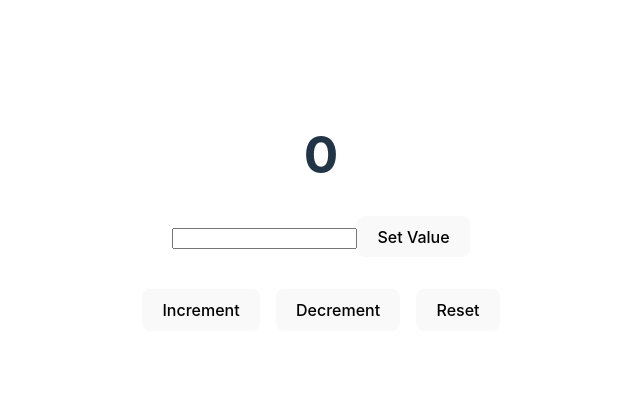
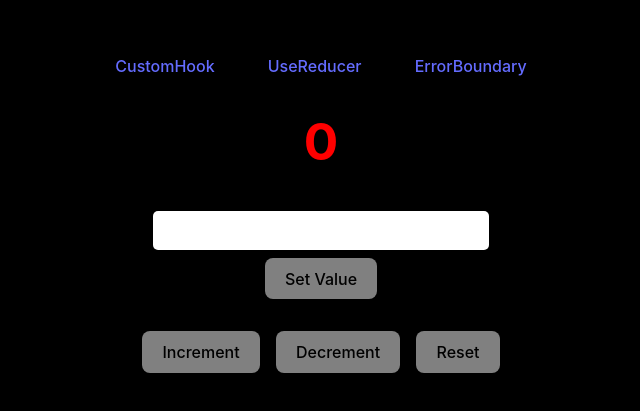
Before and after one commit to Bolaji-hub/Alt-school-Africa-second-semester-exam-project, a React (Vite) app: page /use-reducer in a window 1280 px wide. Shown: the part 173-584 px from the top of the page, without its empty margins (319-959 px from the left). Built offline with nearby package versions, Linux system fonts and the light colour scheme.

Commit message:
nav bar, ErrorBoundary, error 404 aand styling

```diff
--- a/src/App.jsx
+++ b/src/App.jsx
@@ -1,17 +1,28 @@
-import { BrowserRouter, Routes, Route } from "react-router-dom";
-import './App.css'
-import UseCounter from './UseCounter';
-import UseReducer from "./UseReducer";
+import { BrowserRouter, Routes, Link, Route } from "react-router-dom";
+import "./App.css";
+import UseCounter from "./Pages/UseCounter";
+import UseReducer from "./Pages/UseReducer";
+import TestErrorBoundary from  "./Pages/ErrorBoundary";
+import ErrorBoundary from "./componenets/ErrorBoundary";
+import Error404 from "./Pages/Error404";
 
-function App() {
+
+export default function App() {
   return (
-  <BrowserRouter>
-    <Routes>
-      <Route path="/" element={<UseCounter />}></Route>
-      <Route path="/use-reducer" element={<UseReducer />}></Route>
-    </Routes>
-  </BrowserRouter>
-  )
+    <ErrorBoundary>
+      <BrowserRouter>
+        <nav>
+          <Link to="/Use-Counter">CustomHook</Link>
+          <Link to="/Use-Reducer">UseReducer</Link>
+          <Link to="/Error-Boundary">ErrorBoundary</Link>
+        </nav>
+        <Routes>
+          <Route path="/use-counter" element={<UseCounter />}></Route>
+          <Route path="/use-reducer" element={<UseReducer />}></Route>
+          <Route path="/Error-Boundary" element={<TestErrorBoundary />}></Route>
+          <Route path="*" element={<Error404 />}></Route>
+        </Routes>
+      </BrowserRouter>
+    </ErrorBoundary>
+  );
 }
-
-export default App
--- /dev/null
+++ b/src/Pages/Error404.jsx
@@ -0,0 +1,5 @@
+
+
+export default function () {
+  return (<div>Unknown Page</div>)
+}
--- /dev/null
+++ b/src/Pages/ErrorBoundary.jsx
@@ -0,0 +1,14 @@
+import { useState  } from "react"
+
+export default function ErrorBoundary () {
+  const [hasError, setHasError] = useState(false)
+  if (hasError) {
+    throw new Error('Error triggered')
+  }
+
+  return (<div>
+
+    <button onClick={() => {setHasError(true)}}>trigger button </button>
+    <h1>Oops!</h1>
+  </div>)
+}
--- a/src/UseCounter.jsx
+++ b/src/Pages/UseCounter.jsx
@@ -1,6 +1,6 @@
 import { useState } from 'react'
-import './App.css'
-import Counter from './componenets/Counter';
+import Counter from '../componenets/Counter';
+
 
 const useCounter = (initialValue = 0) => {
   const [count, setCount] = useState(initialValue)
--- a/src/UseReducer.jsx
+++ b/src/Pages/UseReducer.jsx
@@ -1,5 +1,6 @@
 import { useState, useReducer } from "react";
-import Counter from "./componenets/Counter";
+import Counter from "../componenets/Counter";
+
 
 const reducer = (state, action) => {
   switch (action.type) {
@@ -20,7 +21,7 @@ export default function () {
   const [state, dispatch] = useReducer(reducer, { count: 0 });
 
   return (
-    <Counter
+    <Counter className="use-reducer"
       count={state.count}
       increment={() => dispatch({ type: "increment" })}
       decrement={() => dispatch({ type: "decrement" })}
--- a/src/componenets/Counter.jsx
+++ b/src/componenets/Counter.jsx
@@ -1,8 +1,9 @@
 export default function Counter(props) {
   const { count, increment, decrement, reset, setValue } = props
 
+
   return (
-    <div className="App">
+    <div className={props.className}>
       <h1>{count}</h1>
       <form onSubmit={event => {
         event.preventDefault()
--- /dev/null
+++ b/src/componenets/ErrorBoundary.jsx
@@ -0,0 +1,27 @@
+import React from 'react'
+
+export default class ErrorBoundary extends React.Component {
+  constructor(props) {
+    super(props);
+    this.state = { hasError: false };
+  }
+
+  static getDerivedStateFromError(error) {
+    // Update state so the next render will show the fallback UI.
+    return { hasError: true };
+  }
+
+  componentDidCatch(error, errorInfo) {
+    // You can also log the error to an error reporting service
+    console.log(error, errorInfo);
+  }
+
+  render() {
+    if (this.state.hasError) {
+      // You can render any custom fallback UI
+      return <h1>Something went wrong!</h1>;
+    }
+
+    return this.props.children;
+  }
+}
--- a/src/index.css
+++ b/src/index.css
@@ -4,9 +4,9 @@
   line-height: 24px;
   font-weight: 400;
 
-  color-scheme: light dark;
+  color-scheme: light;
   color: rgba(255, 255, 255, 0.87);
-  background-color: #242424;
+  background-color: black;
 
   font-synthesis: none;
   text-rendering: optimizeLegibility;
@@ -15,10 +15,20 @@
   -webkit-text-size-adjust: 100%;
 }
 
+nav {
+  display: flex;
+  font-weight: 900;
+  justify-content: space-between;
+  min-width: 30vw;
+  margin: 5px;
+
+}
+
 a {
   font-weight: 500;
   color: #646cff;
   text-decoration: inherit;
+  display: flex;
 }
 a:hover {
   color: #535bf2;
@@ -31,8 +41,17 @@ body {
   min-width: 320px;
   min-height: 100vh;
 }
+input{
+  width: 70%;
+  border: none;
+  border-radius: 5px;
+  padding: 12px 20px;
+  margin: 8px 0;
+
+}
 
 h1 {
+  color: red;
   font-size: 3.2em;
   line-height: 1.1;
 }
@@ -44,7 +63,7 @@ button {
   font-size: 1em;
   font-weight: 500;
   font-family: inherit;
-  background-color: #1a1a1a;
+  background-color: grey;
   cursor: pointer;
   transition: border-color 0.25s;
 }
@@ -56,15 +75,7 @@ button:focus-visible {
   outline: 4px auto -webkit-focus-ring-color;
 }
 
-@media (prefers-color-scheme: light) {
-  :root {
-    color: #213547;
-    background-color: #ffffff;
-  }
   a:hover {
     color: #747bff;
   }
-  button {
-    background-color: #f9f9f9;
-  }
-}
+  @media (min-width: 320px) and (max-width: 342px)
```
Also changed, not shown: src/componenets/Counter.css (added).
